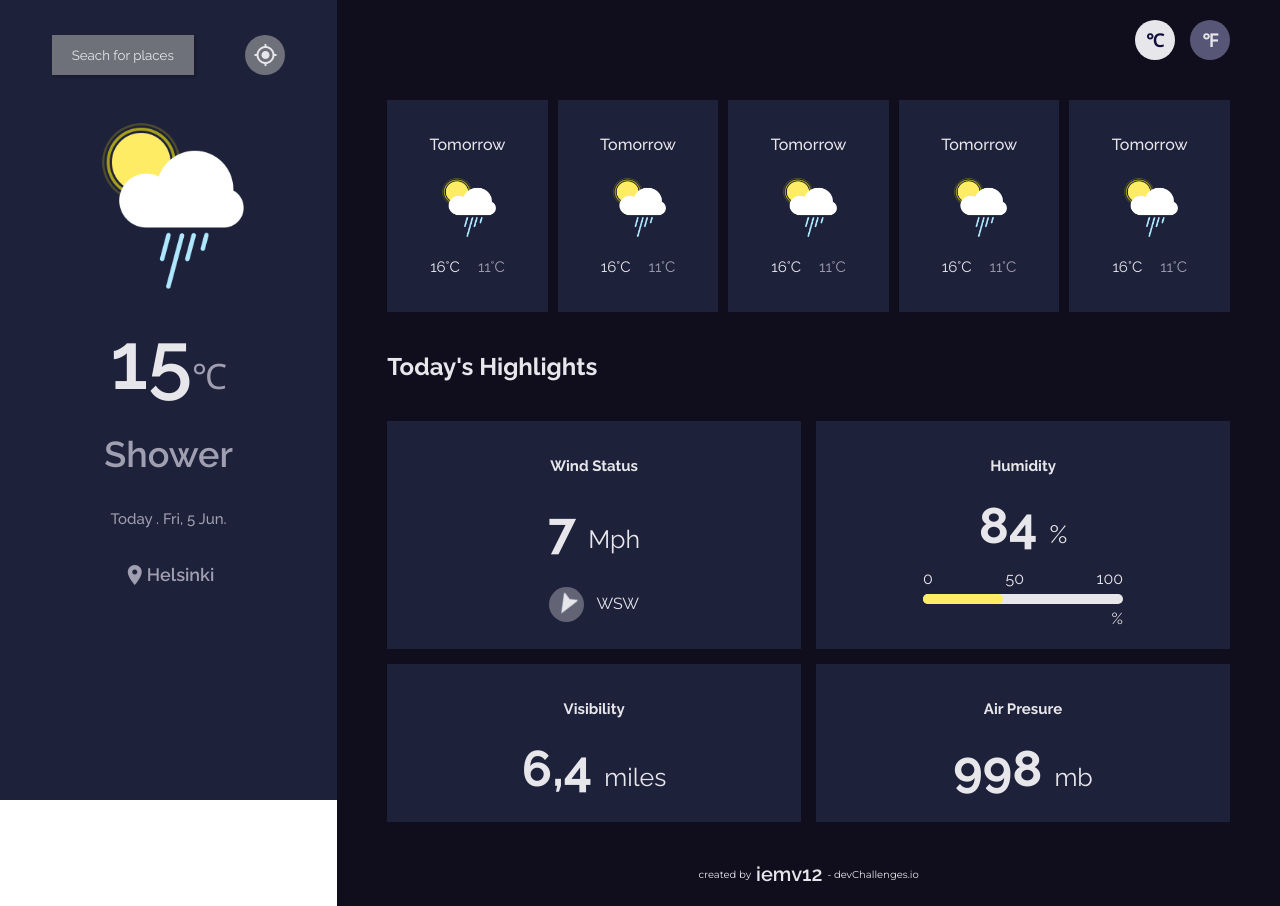
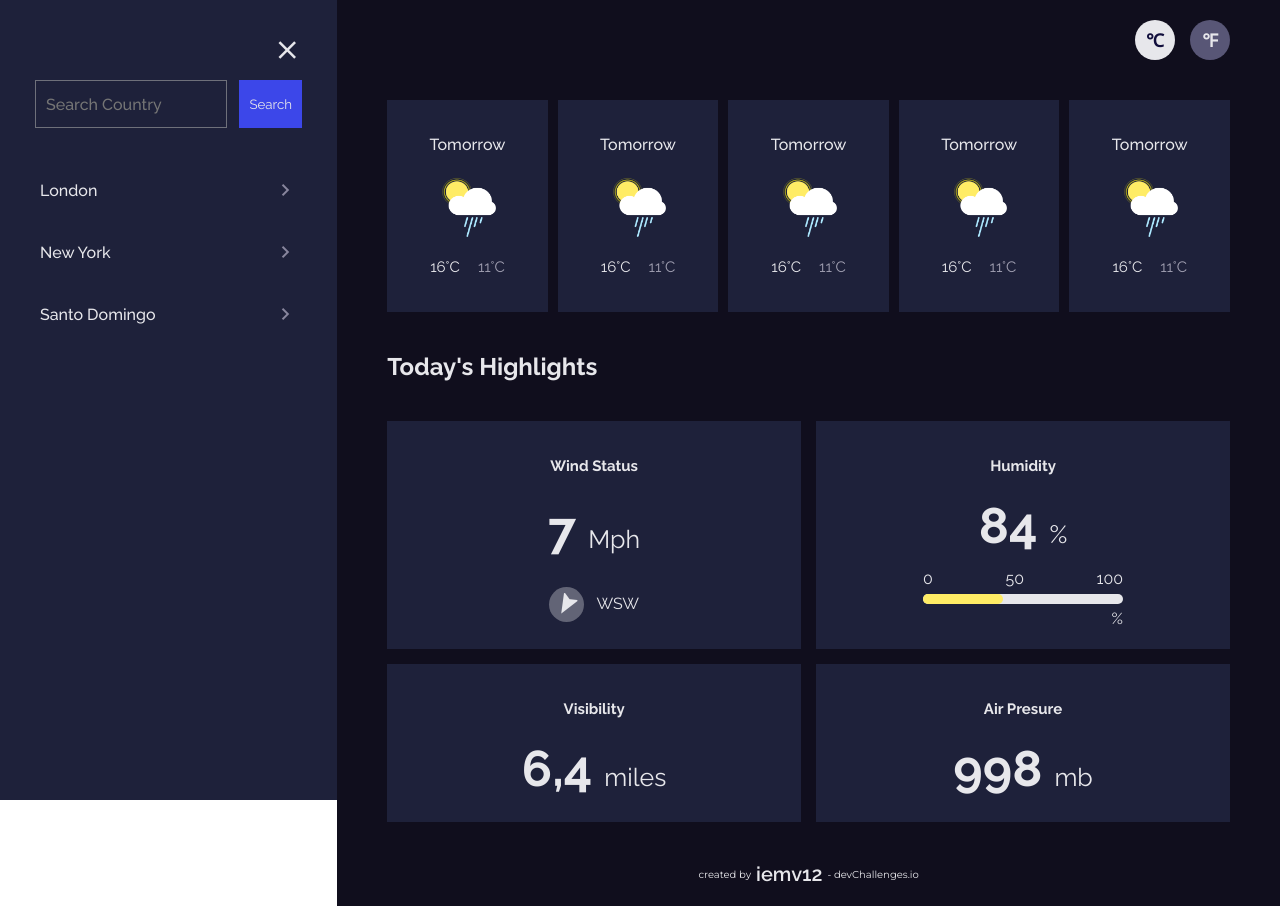
Before and after one commit to Iemv12/Weather-app, a React (Create React App) app: page / in a window 1280 px wide. Both pictures are taken after a click on the button "Seach for places". Built offline with nearby package versions, Linux system fonts and the light colour scheme.

Commit message:
create sidebarsearch component layout

```diff
--- a/src/components/sidebar/SidebarElements.js
+++ b/src/components/sidebar/SidebarElements.js
@@ -7,8 +7,7 @@ export const SidebarContainer = styled.aside`
   display: flex;
   flex-direction: column;
   overflow: hidden;
-  position: static;
-
+  z-index: 2;
   @media screen and (min-width: 768px) {
     height: 100vh;
     flex: 0.6;
--- a/src/components/sidebar/index.js
+++ b/src/components/sidebar/index.js
@@ -1,4 +1,4 @@
-import React from "react";
+import React, { useState } from "react";
 import {
   ButtonSearch,
   SidebarContainer,
@@ -14,12 +14,23 @@ import {
 
 import image from "../../images/Shower.png";
 import { ButtonRound } from "../button";
+import Sidebarsearch from "../sidebarsearch";
 
 const Sidebar = () => {
+  const [searchToggle, setSearchToggle] = useState(false);
+
+  const handlerToggle = () => {
+    setSearchToggle((value) => !value);
+  };
+
   return (
     <SidebarContainer>
+      <Sidebarsearch
+        className={searchToggle ? "mountedStyle" : "unMountedStyle"}
+        setSearchToggle={handlerToggle}
+      />
       <SidebarHeader>
-        <ButtonSearch>Seach for places</ButtonSearch>
+        <ButtonSearch onClick={handlerToggle}>Seach for places</ButtonSearch>
         <ButtonRound colorBg="primary" colorFont>
           <span className="material-icons">gps_fixed</span>
         </ButtonRound>
--- /dev/null
+++ b/src/components/sidebarsearch/SidebarsearchElements.js
@@ -0,0 +1,98 @@
+import styled from "styled-components";
+
+export const SidebarsearchContainer = styled.div`
+  position: absolute;
+  background-color: var(--color-secondary-bg);
+  padding: 35px;
+  color: var(--color-primary-font);
+  display: flex;
+  flex-direction: column;
+  width: 100%;
+  height: 100%;
+  top: 0;
+  z-index: 3;
+  transition: 0.5s ease-in-out;
+
+  @media screen and (min-width: 768px) {
+    height: 100vh;
+    flex: 0.6;
+  }
+  @media screen and (min-width: 1024px) {
+    flex: 0.4;
+  }
+`;
+
+export const SidebarsearchClose = styled.div`
+  display: flex;
+  justify-content: flex-end;
+  margin-bottom: 15px;
+  span {
+    cursor: pointer;
+    font-size: 30px;
+  }
+`;
+
+export const SidebarsearchInput = styled.div`
+  display: flex;
+  justify-content: space-between;
+  align-items: center;
+  margin-bottom: 35px;
+`;
+
+export const SearchInput = styled.input`
+  width: 100%;
+  height: 48px;
+  margin-right: 12px;
+  outline: none;
+  background: transparent;
+  border: 1px solid var(--color-primary-button);
+  font-weight: 500;
+  padding: 5px 10px;
+  font-size: 16px;
+  color: var(--color-primary-font-dark-two);
+  text-overflow: ellipsis;
+  &:focus {
+    color: var(--color-primary-font);
+    border: 1px solid var(--color-secondary-button);
+  }
+`;
+
+export const SearchButton = styled.button`
+  background-color: #3c47e9;
+  outline: none;
+  border: none;
+  padding: 0 10px;
+  height: 100%;
+  color: var(--color-primary-font);
+  &:hover {
+    opacity: 0.8;
+    cursor: pointer;
+  }
+`;
+
+export const SidebarsearchCountriesWrapper = styled.div`
+  display: flex;
+  flex-direction: column;
+`;
+
+export const Country = styled.div`
+  display: flex;
+  justify-content: space-between;
+  align-items: center;
+  margin-bottom: 8px;
+  padding: 15px 5px;
+
+  &:hover {
+    outline: 1px solid #e7e7eb;
+    cursor: pointer;
+  }
+
+  span {
+    color: var(--color-primary-font-dark-two);
+  }
+`;
+
+export const CountryName = styled.h3`
+  font-weight: 500;
+  font-size: 16px;
+`;
--- /dev/null
+++ b/src/components/sidebarsearch/index.js
@@ -0,0 +1,43 @@
+import React from "react";
+import {
+  Country,
+  CountryName,
+  SearchButton,
+  SearchInput,
+  SidebarsearchClose,
+  SidebarsearchContainer,
+  SidebarsearchCountriesWrapper,
+  SidebarsearchInput,
+} from "./SidebarsearchElements";
+
+const Sidebarsearch = ({ setSearchToggle, className }) => {
+  return (
+    <SidebarsearchContainer className={className}>
+      <SidebarsearchClose>
+        <span className="material-icons" onClick={setSearchToggle}>
+          close
+        </span>
+      </SidebarsearchClose>
+      <SidebarsearchInput>
+        <SearchInput placeholder="Search Country" />
+        <SearchButton> Search </SearchButton>
+      </SidebarsearchInput>
+      <SidebarsearchCountriesWrapper>
+        <Country>
+          <CountryName>London</CountryName>
+          <span className="material-icons">chevron_right</span>
+        </Country>
+        <Country>
+          <CountryName>New York</CountryName>
+          <span className="material-icons">chevron_right</span>
+        </Country>
+        <Country>
+          <CountryName>Santo Domingo</CountryName>
+          <span className="material-icons">chevron_right</span>
+        </Country>
+      </SidebarsearchCountriesWrapper>
+    </SidebarsearchContainer>
+  );
+};
+
+export default Sidebarsearch;
--- a/src/components/styles/GlobalStyle.js
+++ b/src/components/styles/GlobalStyle.js
@@ -52,4 +52,34 @@ export const GlobalStyle = createGlobalStyle`
         flex-direction: row;
       }
     }
+
+    .mountedStyle{
+      animation: inAnimation 250ms ease-in;
+    }
+
+    .unMountedStyle {
+      animation: outAnimation 270ms ease-out;
+      animation-fill-mode: forwards
+    }
+
+    @keyframes inAnimation {
+      0% {
+        opacity: 0;
+        visibility: hidden;
+      }
+      100% {
+        opacity: 1;
+        visibility: visible;
+      }
+    }
+    @keyframes outAnimation {
+      0% {
+        opacity: 1;
+      }
+      100% {
+        opacity: 0;
+        visibility: hidden;
+      }
+    }
+
 `;
```
Also changed, not shown: src/App.css (added).
